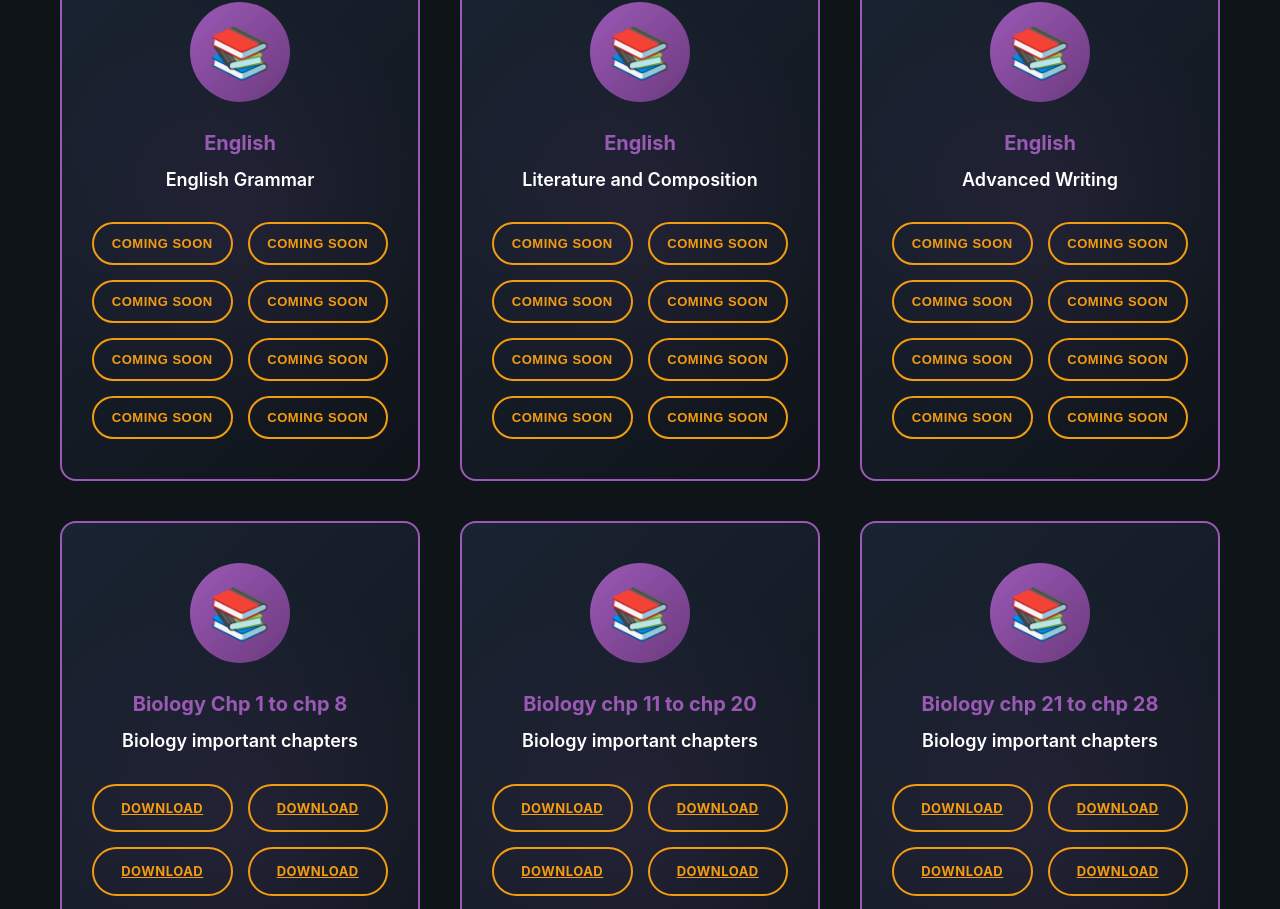
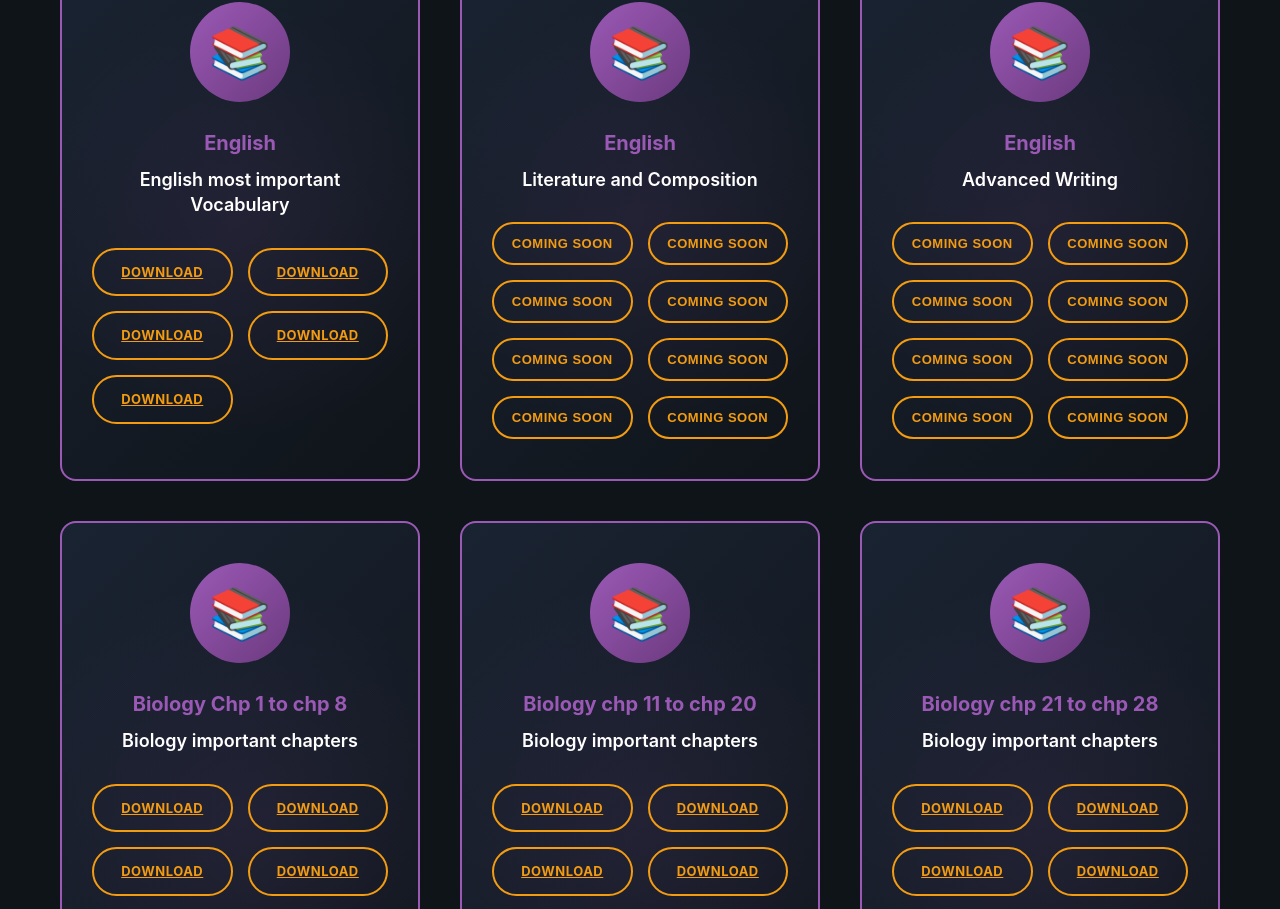
Before and after one commit to Sahirullah/v-lib, a React (Vite) app: page /all-books in a window 1280 px wide. Shown: the part 5684-6593 px from the top of the page. Built offline with nearby package versions, Linux system fonts and the light colour scheme; the HTML template or start-up script is replaced by a standard one.

Commit message:
added english subject

```diff
--- a/src/data/allBooksData.js
+++ b/src/data/allBooksData.js
@@ -66,7 +66,13 @@ export const allBooksData = [
   { id: 27, code: 'HIS301', title: 'Islamic History', category: 'his', image: '📖', links: [] },
 
     // English Books
-  { id: 16, code: 'English', title: 'English Grammar', category: 'eng', image: '📚', links: [] },
+  { id: 16, code: 'English', title: 'English most important Vocabulary', category: 'eng', image: '📚', links: [
+    'https://drive.google.com/file/d/1TnSifmex28AQGigY6jTcfH3Gvu6XQ_9n/view?usp=sharing',
+    'https://drive.google.com/file/d/1TjeMn1nZtgKBluhkmy30W6i-TBWf2L1J/view?usp=sharing',
+    'https://drive.google.com/file/d/1TdNVPVM3rRqs8ybj-WuiN8xBuW8XrvvC/view?usp=sharing',
+    'https://drive.google.com/file/d/1HmFPZH8_kqqJxKy3TWQF-H6HuSYw4c5M/view?usp=sharing',
+    'https://drive.google.com/file/d/1Hkm17ooe5FpJbfpoFwaU0qBQ8n6pSUgc/view?usp=sharing'
+  ] },
   { id: 17, code: 'English', title: 'Literature and Composition', category: 'eng', image: '📚', links: [] },
   { id: 18, code: 'English', title: 'Advanced Writing', category: 'eng', image: '📚', links: [] },
 
```
